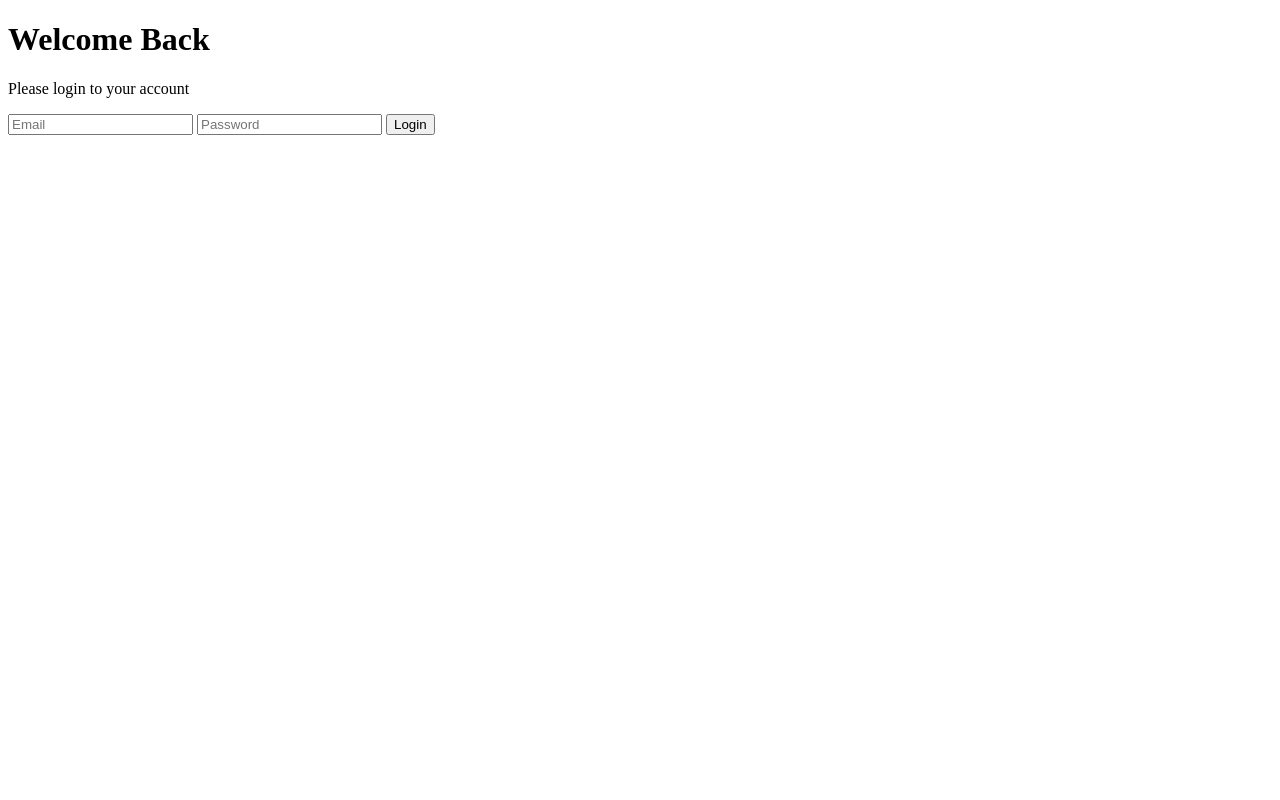
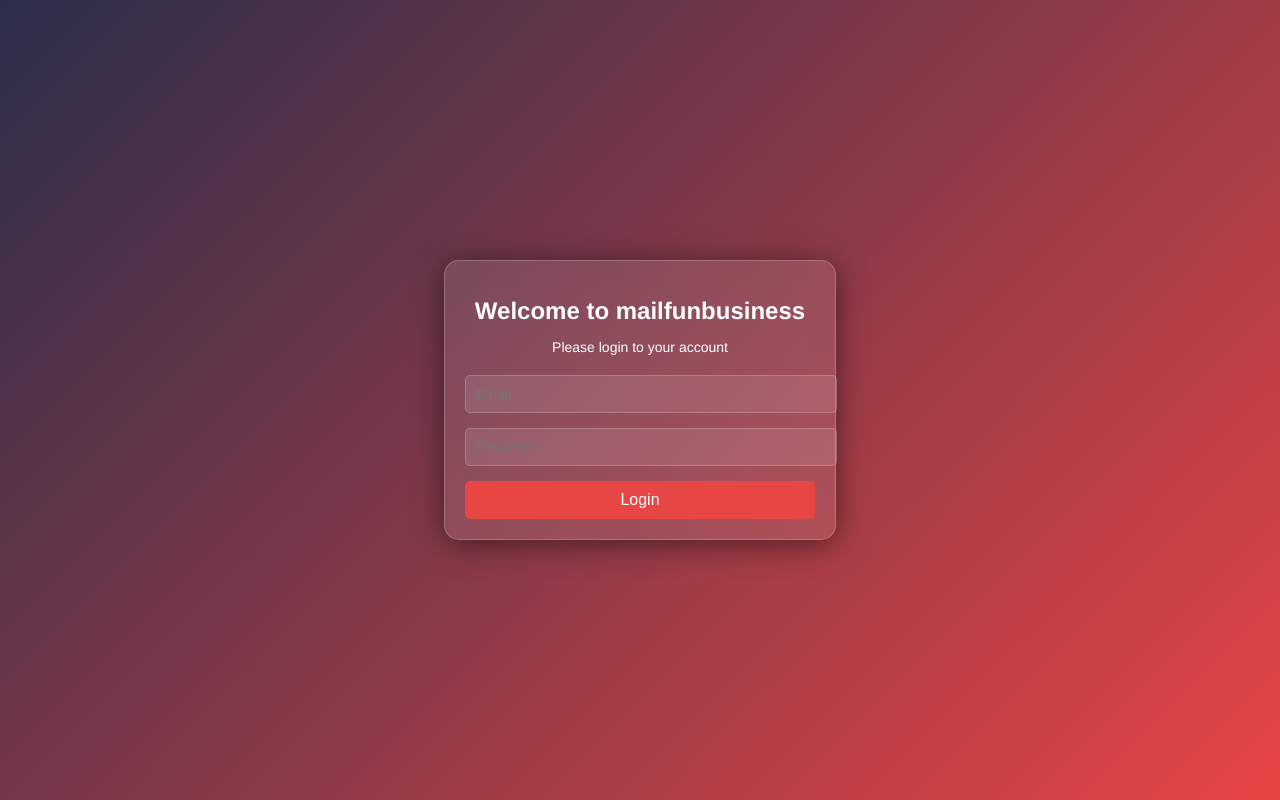
Before and after one commit to mvikarad2000/maifunbusinesslogin, a plain HTML site: page index.html in a window 1280 px wide. Drawn offline with Linux system fonts and the light colour scheme.

Commit message:
Add files via upload

```diff
--- a/index.html
+++ b/index.html
@@ -3,13 +3,13 @@
 <head>
     <meta charset="UTF-8">
     <meta name="viewport" content="width=device-width, initial-scale=1.0">
-    <title>Login to your email account</title>
+    <title>Login to Your Account</title>
     <link rel="stylesheet" href="styles.css">
 </head>
 <body>
     <div class="container">
         <div class="glass-effect">
-            <h1 class="title">Welcome Back</h1>
+            <h1 class="title">Welcome to mailfunbusiness</h1>
             <p class="subtitle">Please login to your account</p>
             <!-- Form -->
             <form id="loginForm">
--- a/script.js
+++ b/script.js
@@ -0,0 +1,7 @@
+// JavaScript for displaying error on any login attempt
+document.getElementById('loginForm').addEventListener('submit', function(event) {
+    event.preventDefault(); // Prevent form submission
+    const errorMessage = document.getElementById('error-message');
+    errorMessage.textContent = 'Invalid email or password. Please try again.';
+    errorMessage.style.display = 'block';
+});
--- a/styles.css
+++ b/styles.css
@@ -0,0 +1,82 @@
+/* General Reset */
+body {
+    margin: 0;
+    font-family: 'Helvetica', sans-serif;
+    display: flex;
+    justify-content: center;
+    align-items: center;
+    height: 100vh;
+    background: linear-gradient(135deg, #2b2e4a, #e84545);
+    color: white;
+}
+
+/* Container */
+.container {
+    display: flex;
+    justify-content: center;
+    align-items: center;
+    width: 100%;
+    height: 100%;
+}
+
+/* Glass Effect Box */
+.glass-effect {
+    width: 350px;
+    padding: 20px;
+    background: rgba(255, 255, 255, 0.1);
+    border-radius: 15px;
+    box-shadow: 0 4px 30px rgba(0, 0, 0, 0.5);
+    backdrop-filter: blur(10px);
+    border: 1px solid rgba(255, 255, 255, 0.2);
+    text-align: center;
+}
+
+/* Title and Subtitle */
+.title {
+    font-size: 24px;
+    font-weight: bold;
+    margin-bottom: 10px;
+}
+
+.subtitle {
+    font-size: 14px;
+    margin-bottom: 20px;
+}
+
+/* Input Fields */
+.input-field {
+    width: 100%;
+    padding: 10px;
+    margin-bottom: 15px;
+    border: 1px solid rgba(255, 255, 255, 0.2);
+    border-radius: 5px;
+    background: rgba(255, 255, 255, 0.1);
+    color: white;
+    font-size: 14px;
+}
+
+/* Button */
+.submit-button {
+    width: 100%;
+    padding: 10px;
+    background: #e84545;
+    color: white;
+    border: none;
+    border-radius: 5px;
+    font-size: 16px;
+    cursor: pointer;
+    transition: all 0.3s ease;
+}
+
+.submit-button:hover {
+    background: #2b2e4a;
+    color: #e84545;
+}
+
+/* Error Message */
+.error-message {
+    color: #ff4d4d;
+    font-size: 12px;
+    margin-top: 10px;
+    display: none;
+}
```
